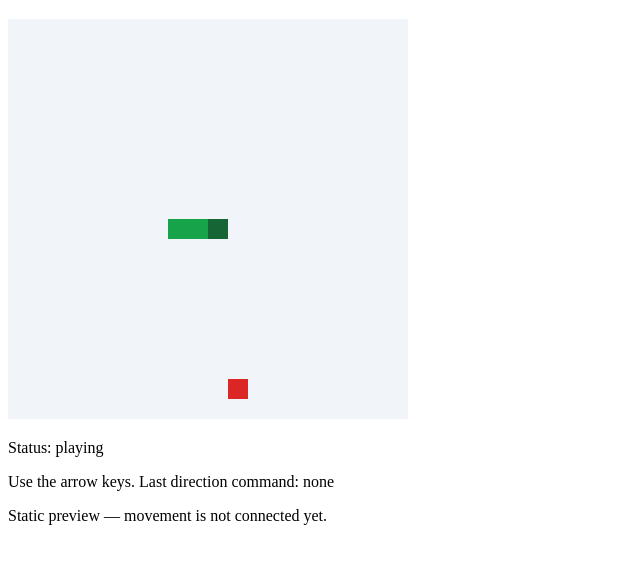
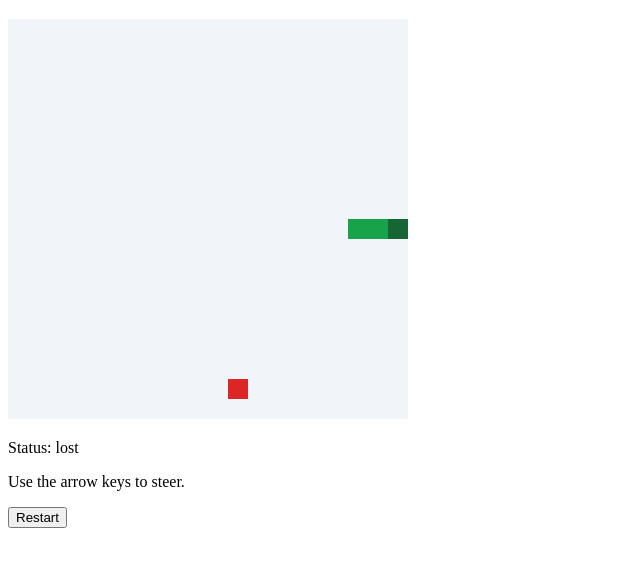
Before and after one commit to janmrow/mikru-snake, a website with bundled scripts: page index.html in a window 1280 px wide. Shown: the part 61-628 px from the top of the page, without its empty margins (0-640 px from the left). Built offline with nearby package versions, Linux system fonts and the light colour scheme.

Commit message:
feat: wire playable game loop

```diff
--- a/index.html
+++ b/index.html
@@ -11,7 +11,7 @@
     <h1>MikruSnake</h1>
     <canvas id="board" role="img" aria-label="Snake board: green snake with a dark head and red food."></canvas>
     <p>Status: <span id="status"></span></p>
-    <p>Use the arrow keys. Last direction command: <output id="direction">none</output></p>
-    <p>Static preview — movement is not connected yet.</p>
+    <p>Use the arrow keys to steer.</p>
+    <button id="restart" type="button">Restart</button>
   </body>
 </html>
--- a/src/main.js
+++ b/src/main.js
@@ -1,12 +1,35 @@
-import { createGame } from './game.js';
+import { createGame, step } from './game.js';
 import { bindInput } from './input.js';
 import { render } from './render.js';
 
-const state = createGame(Math.random);
-render(document.querySelector('#board'), state);
-document.querySelector('#status').textContent = state.status;
+const board = document.querySelector('#board');
+const status = document.querySelector('#status');
+let state;
+let direction;
+let timer;
 
-const command = document.querySelector('#direction');
-bindInput(window, direction => {
-  command.textContent = direction;
+function draw() {
+  render(board, state);
+  status.textContent = state.status;
+}
+
+function tick() {
+  state = step(state, direction, Math.random);
+  direction = undefined;
+  draw();
+  if (state.status !== 'playing') clearInterval(timer);
+}
+
+function restart() {
+  clearInterval(timer);
+  state = createGame(Math.random);
+  direction = undefined;
+  draw();
+  timer = setInterval(tick, 150);
+}
+
+bindInput(window, input => {
+  if (state.status === 'playing') direction = input;
 });
+document.querySelector('#restart').addEventListener('click', restart);
+restart();
```
Also changed, not shown: ROADMAP.md (+3 -7 lines), test/main.test.js (added, +121 -0 lines), README.md.
